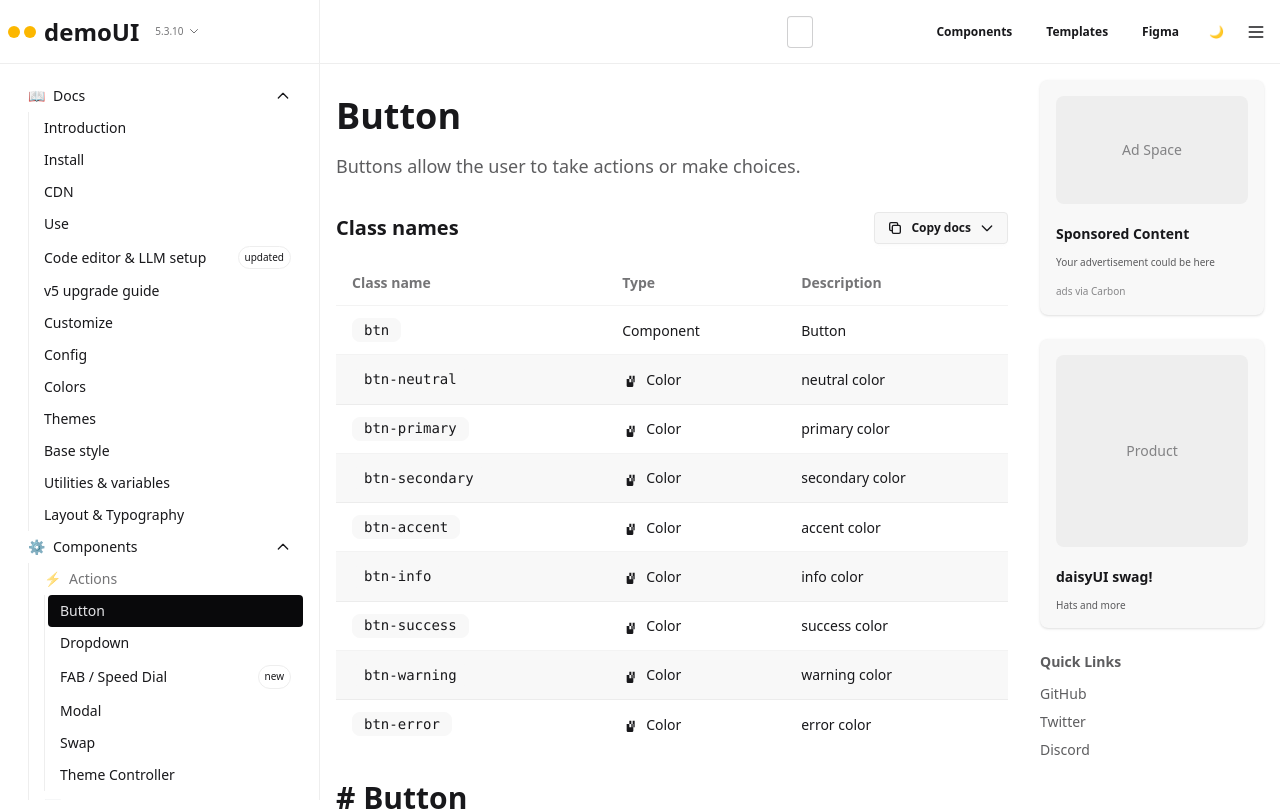
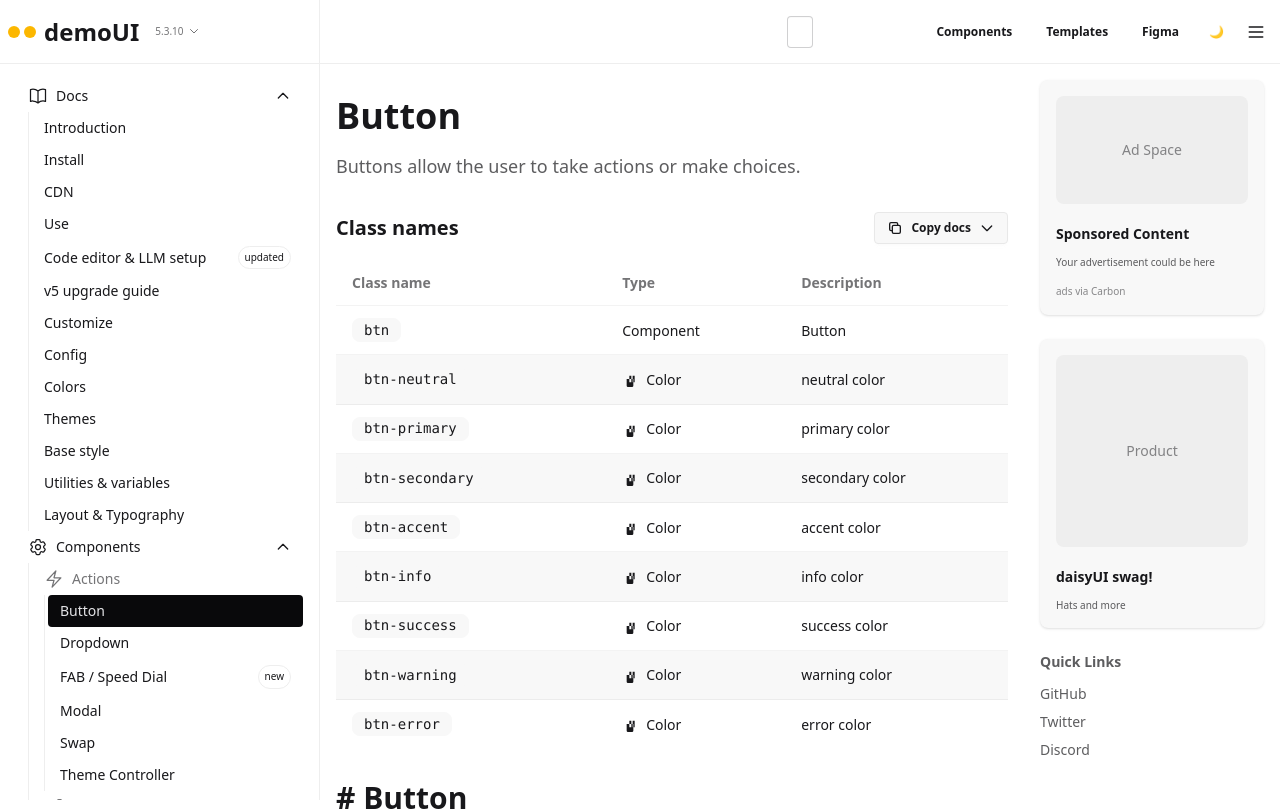
Before and after one commit to sushilmiitb/tutorial, a React (Vite) app in the folder react_tutorials/daisy_documentation_UI_implementation/: page / in a window 1280 px wide. Shown: the top 811 px of the page. Built offline with nearby package versions, Linux system fonts and the light colour scheme.

Commit message:
Added hero icon

```diff
--- a/react_tutorials/daisy_documentation_UI_implementation/package.json
+++ b/react_tutorials/daisy_documentation_UI_implementation/package.json
@@ -9,6 +9,7 @@
     "preview": "vite preview"
   },
   "dependencies": {
+    "@heroicons/react": "^2.2.0",
     "react": "^18.3.1",
     "react-dom": "^18.3.1"
   },
--- a/react_tutorials/daisy_documentation_UI_implementation/src/components/layout/Sidebar/Sidebar.tsx
+++ b/react_tutorials/daisy_documentation_UI_implementation/src/components/layout/Sidebar/Sidebar.tsx
@@ -4,7 +4,7 @@
  * Logo appears at top when drawer is open (desktop)
  */
 
-import { useState } from 'react'
+import { useState, cloneElement, isValidElement } from 'react'
 import { sidebarNavigation, type NavItem } from '@/data/navigation'
 import { Logo } from '@/components/ui'
 
@@ -57,11 +57,28 @@ export function Sidebar() {
   }
 
   /**
+   * Render icon - applies styling based on selection state
+   */
+  const renderIcon = (icon: React.ReactNode | undefined, isSelected: boolean) => {
+    if (!icon) return null
+
+    // If it's a React element (Heroicon), clone it with appropriate styling
+    if (isValidElement(icon)) {
+      return cloneElement(icon, {
+        className: `w-5 h-5 ${isSelected ? 'text-content' : ''}`,
+      } as React.HTMLAttributes<SVGElement>)
+    }
+
+    // Otherwise, render as-is (for emoji or other content)
+    return <span>{icon}</span>
+  }
+
+  /**
    * Render common content (icon, title, tag) for navigation items
    */
-  const renderItemContent = (item: NavItem, isClickable: boolean) => (
+  const renderItemContent = (item: NavItem, isClickable: boolean, isSelected: boolean) => (
     <>
-      {item.icon && <span>{item.icon}</span>}
+      {renderIcon(item.icon, isSelected)}
       <span className="flex-1 text-left">{item.title}</span>
       {item.tag && (
         <span className={getTagClass(item.tag, isClickable)}>
@@ -79,7 +96,7 @@ export function Sidebar() {
     const isExpanded = expandedSections.includes(item.title)
     const hasChildren = item.children && item.children.length > 0
     const isClickable = !!item.path
-    const isActive = item.path && activeItem === item.path
+    const isActive = !!(item.path && activeItem === item.path)
     const indentClass = getIndentClass(level)
     const showVerticalLine = hasChildren && (level === 1 || level === 2)
     const shouldRenderChildren = hasChildren && (level !== 1 || isExpanded)
@@ -115,7 +132,7 @@ export function Sidebar() {
                 : getTextColorClass(level, true)
             }`}
           >
-            {renderItemContent(item, true)}
+            {renderItemContent(item, true, isActive)}
           </a>
         ) : (
           <button
@@ -124,7 +141,7 @@ export function Sidebar() {
               hasChildren && level === 1 ? 'cursor-pointer' : 'cursor-default'
             }`}
           >
-            {renderItemContent(item, false)}
+            {renderItemContent(item, false, isExpanded)}
             {hasChildren && level === 1 && (
               <svg
                 className={`w-4 h-4 ml-auto transition-transform ${
--- a/react_tutorials/daisy_documentation_UI_implementation/src/data/navigation.ts
+++ b/react_tutorials/daisy_documentation_UI_implementation/src/data/navigation.ts
@@ -3,10 +3,32 @@
  * Generic recursive structure supporting up to 3 levels
  */
 
+import { ReactNode, createElement } from 'react'
+import {
+  BookOpenIcon,
+  Cog6ToothIcon,
+  BoltIcon,
+  ChartBarIcon,
+  MapIcon,
+  ChatBubbleLeftRightIcon,
+  PencilIcon,
+  Squares2X2Icon,
+  ComputerDesktopIcon,
+  PaintBrushIcon,
+  ShoppingCartIcon,
+  DocumentTextIcon,
+  AcademicCapIcon,
+  CommandLineIcon,
+  CodeBracketIcon,
+  HeartIcon,
+  UserIcon,
+  CpuChipIcon,
+} from '@heroicons/react/24/outline'
+
 export interface NavItem {
   title: string
   path?: string // Optional - if not provided, renders as non-clickable heading
-  icon?: string
+  icon?: ReactNode // Heroicon component or emoji
   tag?: 'new' | 'updated'
   defaultExpanded?: boolean // Only meaningful for level 1
   children?: NavItem[] // Recursive children (can go 3 levels deep)
@@ -15,7 +37,7 @@ export interface NavItem {
 export const sidebarNavigation: NavItem[] = [
   {
     title: 'Docs',
-    icon: '📖',
+    icon: createElement(BookOpenIcon),
     defaultExpanded: true,
     children: [
       { title: 'Introduction', path: '/docs/introduction' },
@@ -35,12 +57,12 @@ export const sidebarNavigation: NavItem[] = [
   },
   {
     title: 'Components',
-    icon: '⚙️',
+    icon: createElement(Cog6ToothIcon),
     defaultExpanded: true,
     children: [
       {
         title: 'Actions',
-        icon: '⚡️',
+        icon: createElement(BoltIcon),
         children: [
           { title: 'Button', path: '/components/button' },
           { title: 'Dropdown', path: '/components/dropdown' },
@@ -52,7 +74,7 @@ export const sidebarNavigation: NavItem[] = [
       },
       {
         title: 'Data display',
-        icon: '📊',
+        icon: createElement(ChartBarIcon),
         children: [
           { title: 'Accordion', path: '/components/accordion' },
           { title: 'Avatar', path: '/components/avatar' },
@@ -74,7 +96,7 @@ export const sidebarNavigation: NavItem[] = [
       },
       {
         title: 'Navigation',
-        icon: '🧭',
+        icon: createElement(MapIcon),
         children: [
           { title: 'Breadcrumbs', path: '/components/breadcrumbs' },
           { title: 'Dock', path: '/components/dock' },
@@ -88,7 +110,7 @@ export const sidebarNavigation: NavItem[] = [
       },
       {
         title: 'Feedback',
-        icon: '💬',
+        icon: createElement(ChatBubbleLeftRightIcon),
         children: [
           { title: 'Alert', path: '/components/alert' },
           { title: 'Loading', path: '/components/loading' },
@@ -101,7 +123,7 @@ export const sidebarNavigation: NavItem[] = [
       },
       {
         title: 'Data input',
-        icon: '✍️',
+        icon: createElement(PencilIcon),
         children: [
           { title: 'Calendar', path: '/components/calendar' },
           { title: 'Checkbox', path: '/components/checkbox' },
@@ -121,7 +143,7 @@ export const sidebarNavigation: NavItem[] = [
       },
       {
         title: 'Layout',
-        icon: '📐',
+        icon: createElement(Squares2X2Icon),
         children: [
           { title: 'Divider', path: '/components/divider' },
           { title: 'Drawer sidebar', path: '/components/drawer', tag: 'updated' },
@@ -135,7 +157,7 @@ export const sidebarNavigation: NavItem[] = [
       },
       {
         title: 'Mockup',
-        icon: '💻',
+        icon: createElement(ComputerDesktopIcon),
         children: [
           { title: 'Browser', path: '/components/browser-mockup' },
           { title: 'Code', path: '/components/code-mockup' },
@@ -147,54 +169,54 @@ export const sidebarNavigation: NavItem[] = [
   },
   {
     title: 'Theme Generator',
-    icon: '🎨',
+    icon: createElement(PaintBrushIcon),
     path: '/theme-generator',
   },
   {
     title: 'Store',
-    icon: '🛒',
+    icon: createElement(ShoppingCartIcon),
     path: '/store',
     tag: 'updated',
   },
   {
     title: 'Blog',
-    icon: '📝',
+    icon: createElement(DocumentTextIcon),
     path: '/blog',
   },
   {
     title: 'Resources',
-    icon: '📚',
+    icon: createElement(AcademicCapIcon),
     path: '/resources',
   },
   {
     title: 'Playground',
-    icon: '🎮',
+    icon: createElement(CommandLineIcon),
     path: '/playground',
   },
   {
     title: 'GitHub',
-    icon: '🐙',
+    icon: createElement(CodeBracketIcon),
     path: '/github',
   },
   {
     title: 'Discord',
-    icon: '💬',
+    icon: createElement(ChatBubbleLeftRightIcon),
     path: '/discord',
   },
   {
     title: 'Support daisyUI',
-    icon: '❤️',
+    icon: createElement(HeartIcon),
     path: '/support',
   },
   {
     title: 'T-shirts',
-    icon: '👕',
+    icon: createElement(UserIcon),
     path: '/tshirts',
     tag: 'new',
   },
   {
     title: 'llms.txt',
-    icon: '🤖',
+    icon: createElement(CpuChipIcon),
     path: '/llms-txt',
     tag: 'updated',
   },
```
Also changed, not shown: 1 other file (tests, documents, lock files or other folders).
